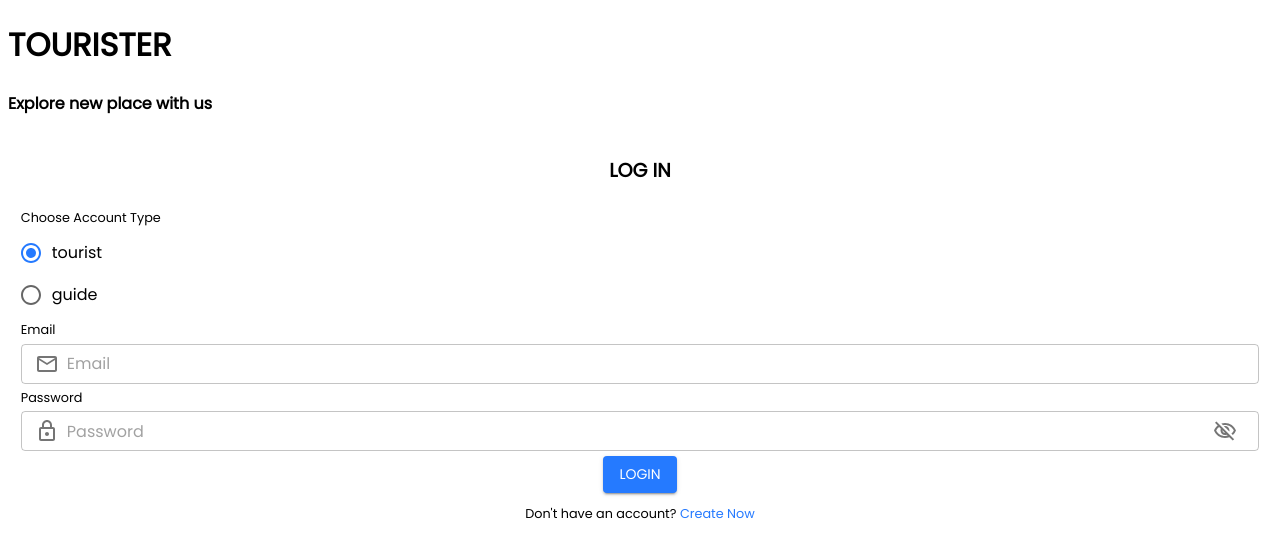
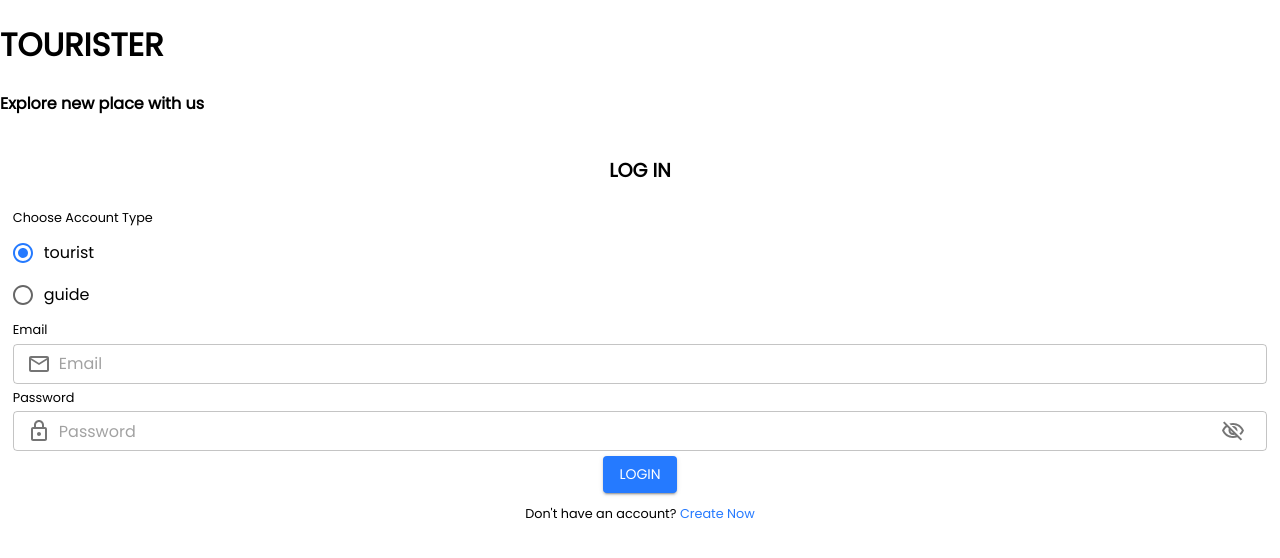
Before and after one commit to 2110336-2565-2/sec1_Group7_Tourister, a Next.js app in the folder frontend/: page /login in a window 1280 px wide. Shown: the top 558 px of the page. Built offline with nearby package versions, Linux system fonts and the light colour scheme.

Commit message:
remove margin

```diff
--- a/frontend/css/global.css
+++ b/frontend/css/global.css
@@ -4,5 +4,11 @@
   box-sizing: border-box;
   margin: 0;
   padding: 0;
+  height: fit-content;
   padding-bottom: 4rem;
 }
+body {
+  box-sizing: border-box;
+  margin: 0;
+  padding: 0;
+}
```
